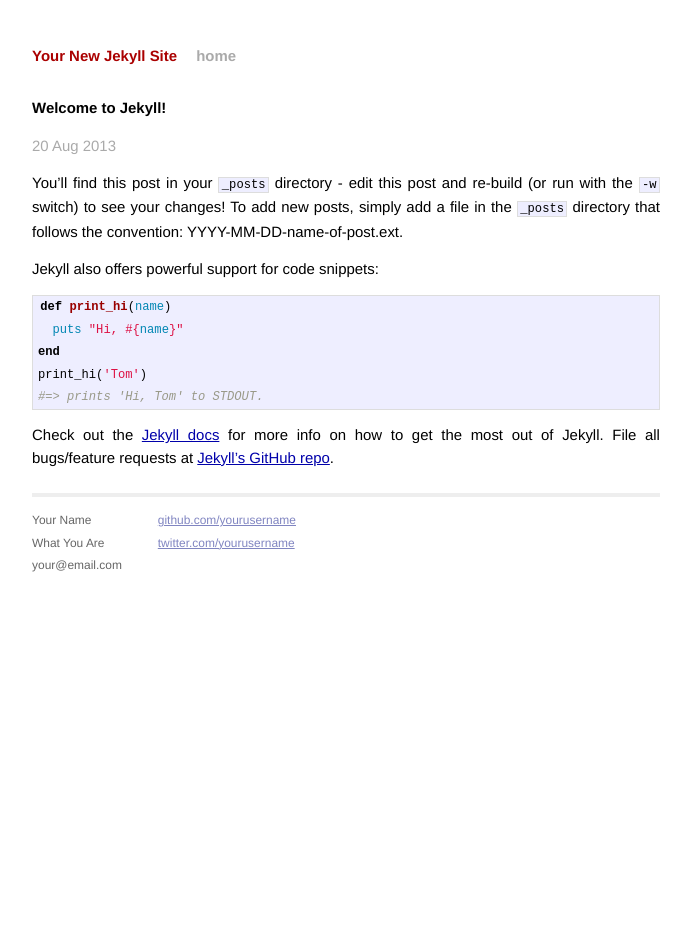
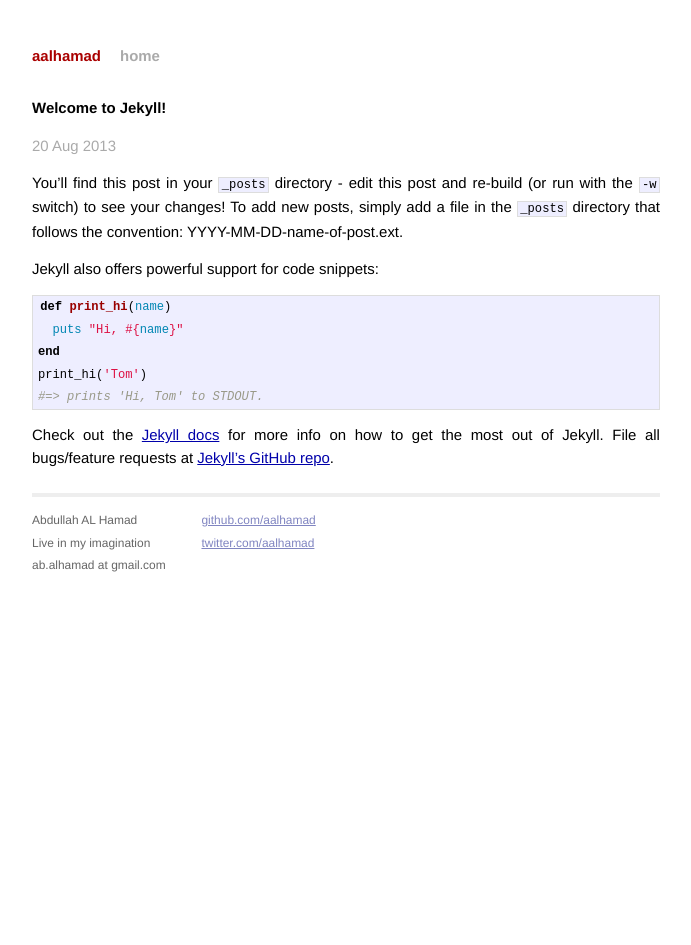
Before and after one commit to aalhamad/aalhamad.github.io, a Jekyll site: the page built from _posts/2013-08-20-welcome-to-jekyll.markdown, in a window 1280 px wide. Shown: the whole page, without its empty margins (294-985 px from the left). Built offline with Jekyll 4.4.1, drawn with Linux system fonts in a browser that asks for light colours; Markdown is read by kramdown in place of the engine named in the settings.

Commit message:
config the site

```diff
--- a/_config.yml
+++ b/_config.yml
@@ -1,3 +1,3 @@
-name: Your New Jekyll Site
+name: aalhamad
 markdown: redcarpet
 pygments: true
--- a/_layouts/default.html
+++ b/_layouts/default.html
@@ -27,15 +27,15 @@
             <div class="footer">
               <div class="contact">
                 <p>
-                  Your Name<br />
-                  What You Are<br />
-                  your@email.com
+                  Abdullah AL Hamad<br />
+                  Live in my imagination<br />
+									ab.alhamad at gmail.com
                 </p>
               </div>
               <div class="contact">
                 <p>
-                  <a href="http://github.com/yourusername/">github.com/yourusername</a><br />
-                  <a href="http://twitter.com/yourusername/">twitter.com/yourusername</a><br />
+                  <a href="http://github.com/aalhamad/">github.com/aalhamad</a><br />
+                  <a href="http://twitter.com/aalhamad/">twitter.com/aalhamad</a><br />
                 </p>
               </div>
             </div>
--- a/index.html
+++ b/index.html
@@ -1,6 +1,6 @@
 ---
 layout: default
-title: Your New Jekyll Site
+title: aalhamad
 ---
 
 <div id="home">
```
